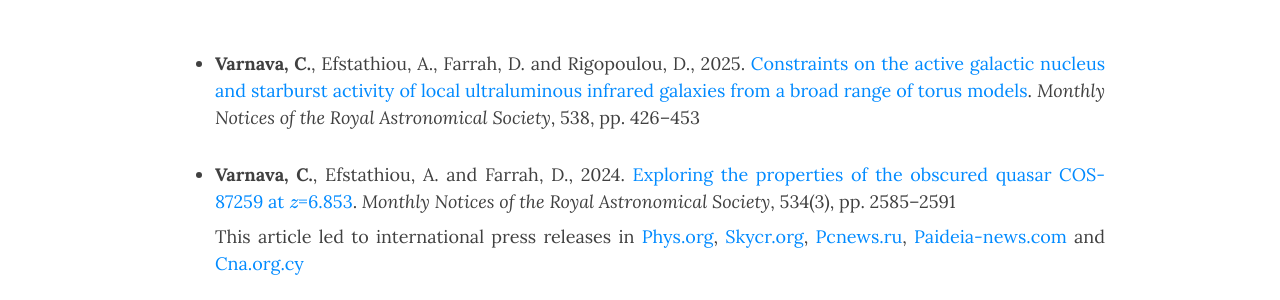
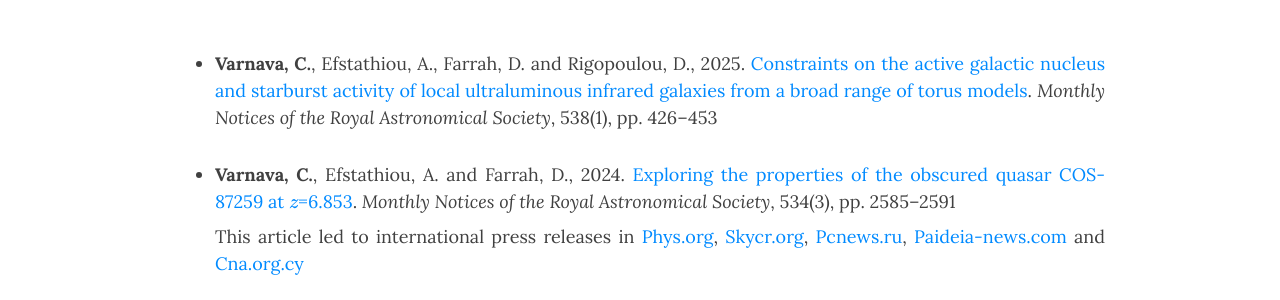
Before and after one commit to ch-var/ch-var.github.io, a Jekyll site: the page built from publications.html, in a window 1280 px wide and 1021 px high. Shown: the part 226-526 px from the top of the window. Built offline with Jekyll 4.4.1, drawn with Linux system fonts in a browser that asks for light colours; formulas are drawn with MathJax 3.

Commit message:
Update publications.html

```diff
--- a/publications.html
+++ b/publications.html
@@ -23,7 +23,7 @@ mathjax: true
 
 <p></p>
 <ul>
-<li class="responsive-margin"><b>Varnava, C.</b>, Efstathiou, A., Farrah, D. and Rigopoulou, D., 2025. <a href="https://doi.org/10.1093/mnras/staf319">Constraints on the active galactic nucleus and starburst activity of local ultraluminous infrared galaxies from a broad range of torus models</a>. <i>Monthly Notices of the Royal Astronomical Society</i>, 538, pp. 426–453</li>
+<li class="responsive-margin"><b>Varnava, C.</b>, Efstathiou, A., Farrah, D. and Rigopoulou, D., 2025. <a href="https://doi.org/10.1093/mnras/staf319">Constraints on the active galactic nucleus and starburst activity of local ultraluminous infrared galaxies from a broad range of torus models</a>. <i>Monthly Notices of the Royal Astronomical Society</i>, 538(1), pp. 426–453</li>
 <p></p>
 <li class="responsive-margin" style="margin-bottom: 8px;"><b>Varnava, C.</b>, Efstathiou, A. and Farrah, D., 2024. <a href="https://doi.org/10.1093/mnras/stae2221">Exploring the properties of the obscured quasar COS-87259 at \(z\)=6.853</a>. <i>Monthly Notices of the Royal Astronomical Society</i>, 534(3), pp. 2585–2591</li>
 <p align='justify' class="responsive-margin" style="margin-top: 0px;">This article led to international press releases in <a href="https://phys.org/news/2024-10-astronomers-explore-properties-obscured-hyperluminous.html">Phys.org</a>, <a href="https://skycr.org/2024/10/21/exploran-las-propiedades-de-un-cuasar-hiperluminoso-oscurecido/">Skycr.org</a>, <a href="https://pcnews.ru/news/astronomy_obnaruzili_sverhmassivnuu_cernuu_dyru_v_centre_galaktiki_cos_87259-1530160.html#gsc.tab=0">Pcnews.ru</a>, <a href="https://paideia-news.com/panepistimio-frederick/2024/11/11/ereynitria-toy-eyropaikoy-panepistimioy-meleta-ena-protogono-yperfoteino-kbazar">Paideia-news.com</a> and <a href="https://www.cna.org.cy/press-release/article/7556971/anakoinosi-typoy-evropaiko-panepistimio-kyproy">Cna.org.cy</a></p>
```
